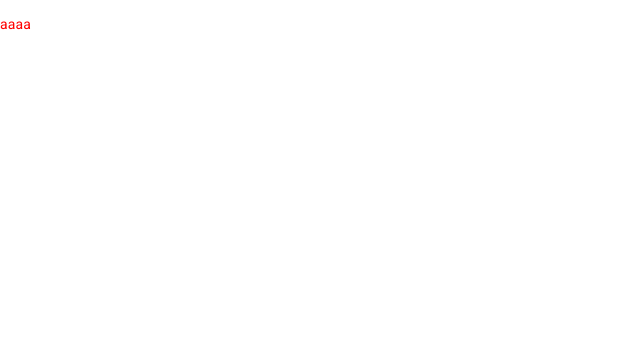
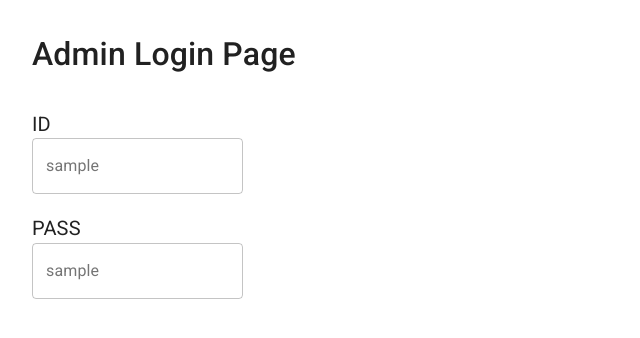
Before and after one commit to yoshihiro-tada/ec-site-front, a Next.js app: page /admin in a window 1280 px wide. Shown: the top 338 px of the page, without its empty margins (0-640 px from the left). Built offline with nearby package versions, Linux system fonts and the light colour scheme.

Commit message:
MUI更新　Admin更新　Blog更新　CSS Moduls廃止

```diff
--- a/package.json
+++ b/package.json
@@ -9,8 +9,11 @@
     "lint": "next lint"
   },
   "dependencies": {
+    "@emotion/react": "^11.10.5",
+    "@emotion/styled": "^11.10.5",
     "@material-ui/core": "^4.12.4",
     "@material-ui/icons": "^4.11.3",
+    "@mui/material": "^5.10.12",
     "microcms-js-sdk": "^2.3.0",
     "moment": "^2.29.4",
     "next": "13.0.0",
--- a/src/pages/admin/index.tsx
+++ b/src/pages/admin/index.tsx
@@ -1,10 +1,16 @@
-import Layout from '../components/layout'
+import { Button, TextField } from '@material-ui/core'
 import Link from 'next/link'
 
-export default function Admin() {
+export default function Home() {
   return (
-    <Layout>
-      <p>aaaa</p>
-    </Layout>
+    <>
+    <div style={{ width: "80%", margin: '2rem' }}>
+      <p style={{ fontSize: '2rem', fontWeight: '500' }}>Admin Login Page</p>
+      <p style={{ fontSize: '1.25rem', marginBottom: 0 }}>ID</p>
+      <TextField id="outlined-basic" label="sample" variant="outlined" />
+      <p style={{ fontSize: '1.25rem', marginBottom: 0 }}>PASS</p>
+      <TextField id="outlined-basic" label="sample" variant="outlined" />
+    </div>
+    </>
   )
 }
--- a/src/pages/components/layout.js
+++ /dev/null
@@ -1,5 +0,0 @@
-import styles from './layout.module.css'
-
-export default function Layout({ children }) {
-  return <div className={styles.color}>{children}</div>
-}
--- a/src/pages/components/layout.module.css
+++ /dev/null
@@ -1,3 +0,0 @@
-.color{
-  color: red;
-}
```
Also changed, not shown: src/pages/blog/[id].tsx (+16 -6 lines), src/pages/index.tsx (+5 -3 lines), 1 other file (tests, documents, lock files or other folders).
